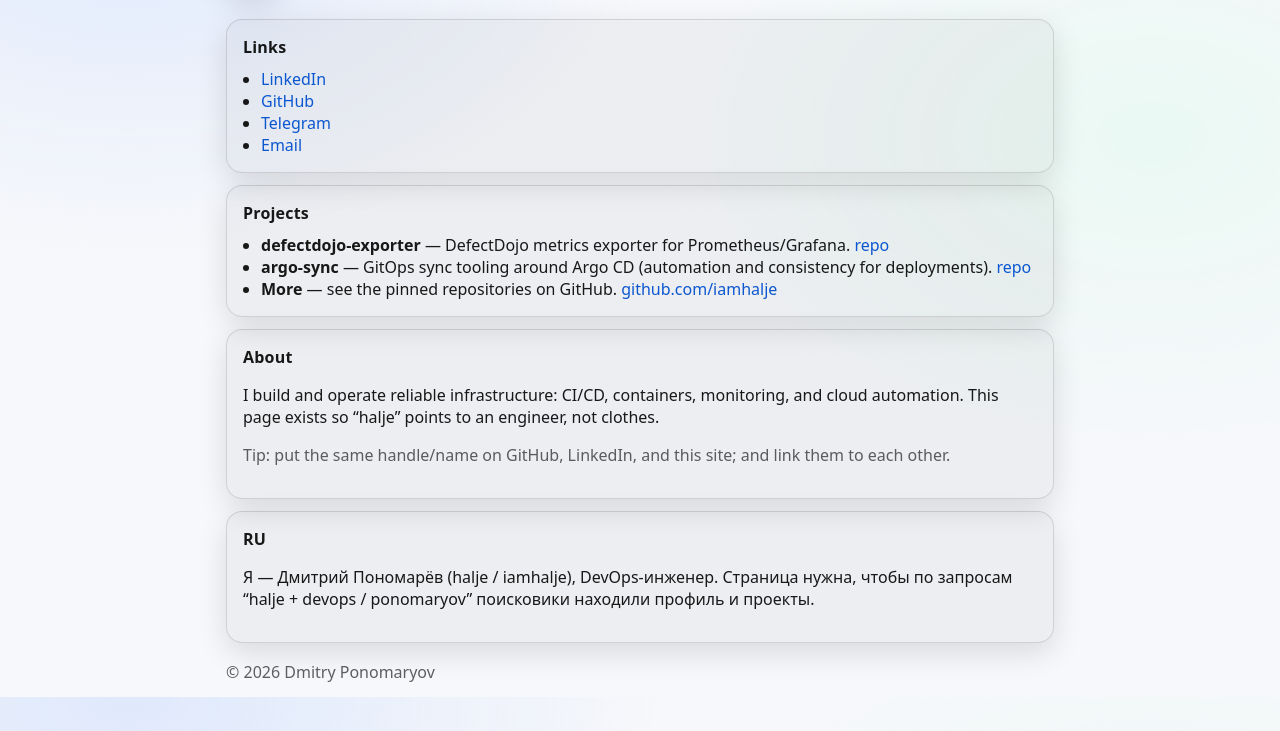
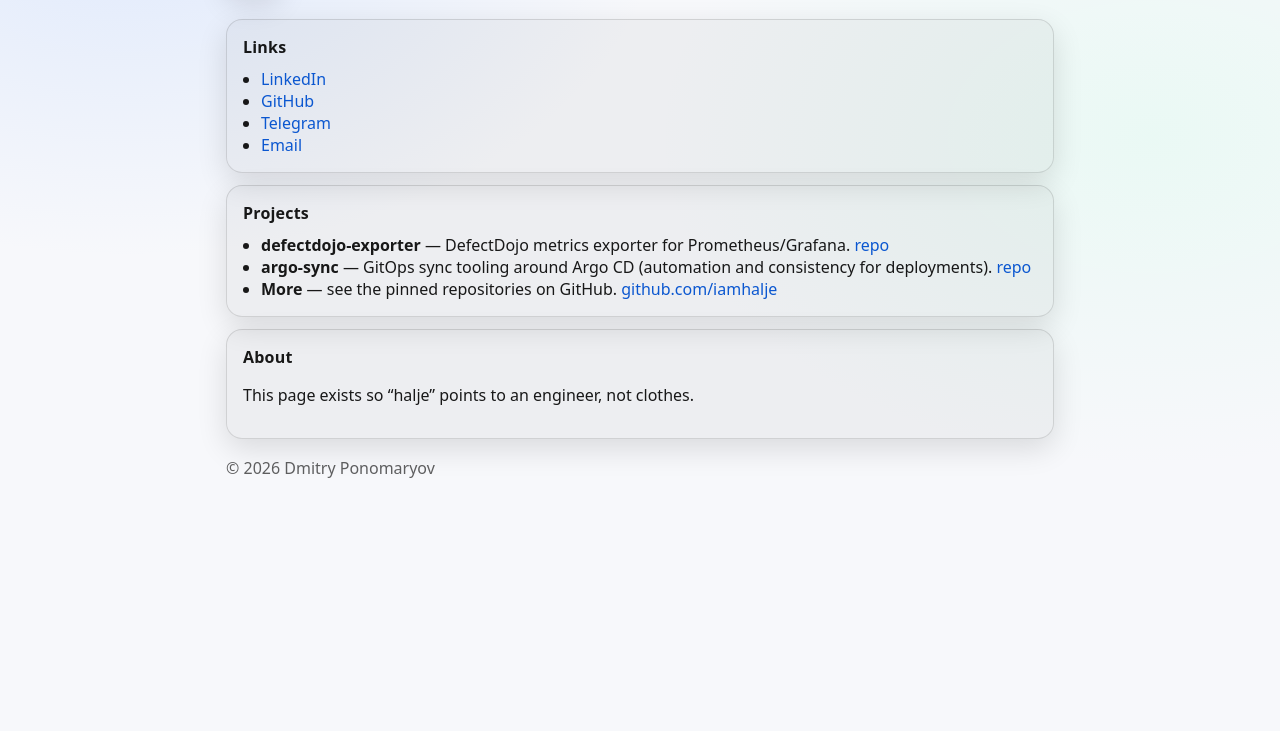
Before and after one commit to iamhalje/iamhalje.github.io, a plain HTML site: page index.html in a window 1280 px wide. Shown: the part 103-834 px from the top of the page. After the commit the page ends 800 px from the top, so only its background shows below. Drawn offline with Linux system fonts and the light colour scheme.

Commit message:
fix template
Signed-off-by: Dmitry Ponomaryov <iamhalje@gmail.com>

```diff
--- a/index.html
+++ b/index.html
@@ -81,19 +81,7 @@
       <section class="card">
         <h2>About</h2>
         <p>
-          I build and operate reliable infrastructure: CI/CD, containers, monitoring, and cloud automation.
           This page exists so “halje” points to an engineer, not clothes.
-        </p>
-        <p class="muted">
-          Tip: put the same handle/name on GitHub, LinkedIn, and this site; and link them to each other.
-        </p>
-      </section>
-
-      <section class="card">
-        <h2>RU</h2>
-        <p>
-          Я — Дмитрий Пономарёв (halje / iamhalje), DevOps-инженер. Страница нужна, чтобы по запросам
-          “halje + devops / ponomaryov” поисковики находили профиль и проекты.
         </p>
       </section>
 
```
